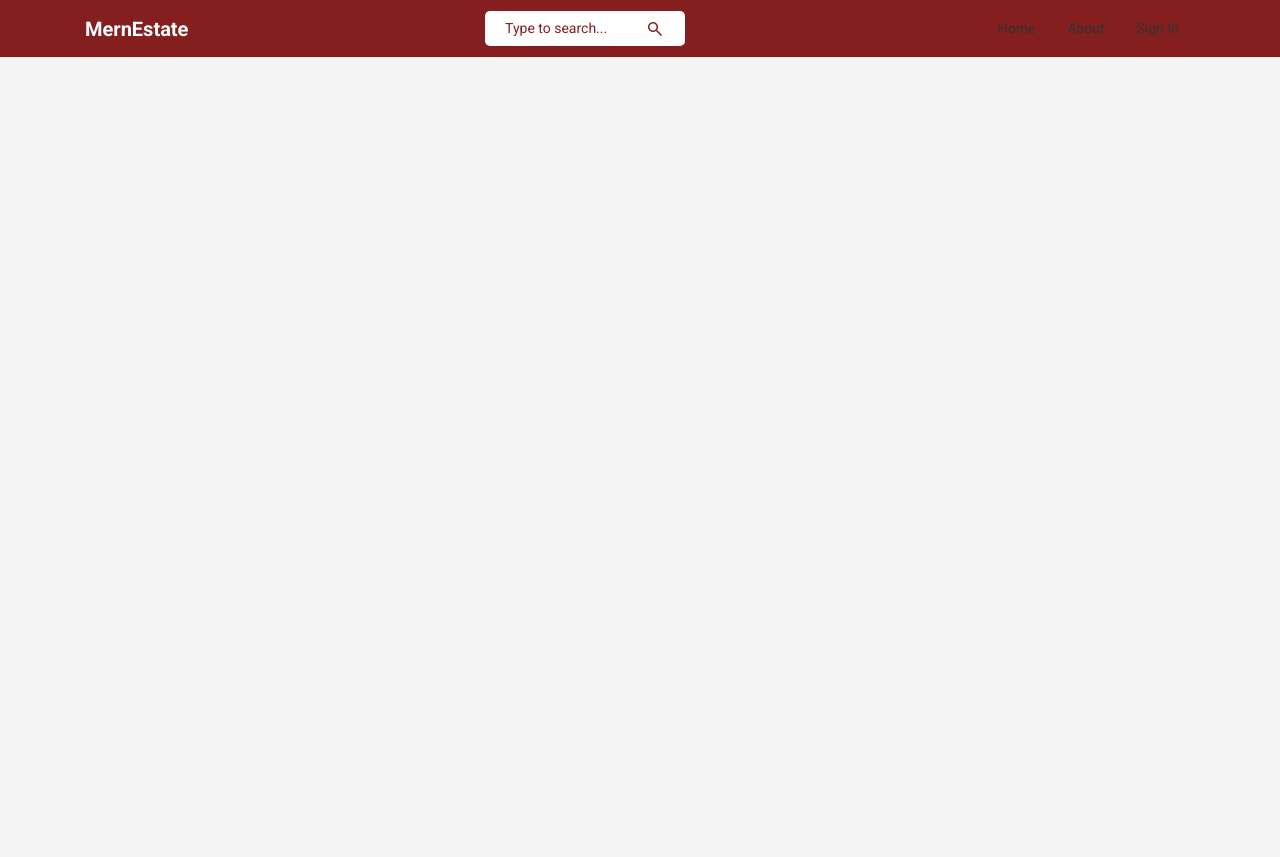
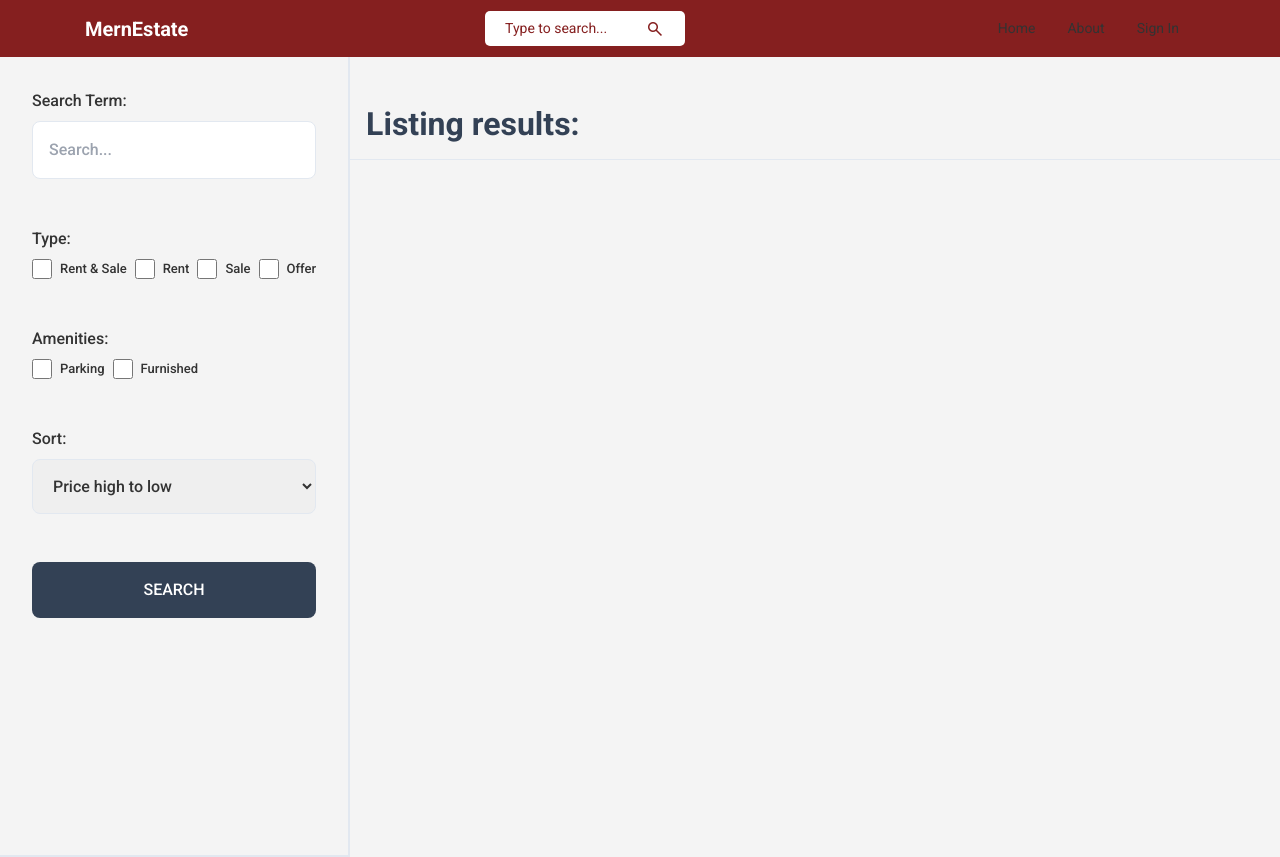
Before and after one commit to george127/mernstack-estate, a React (Vite) app in the folder client/: page /search in a window 1280 px wide. Before the commit the page ends 800 px from the top, so only its background shows below. Built offline with nearby package versions, Linux system fonts and the light colour scheme; no server answers.

Commit message:
Create search page UI

```diff
--- a/client/src/App.jsx
+++ b/client/src/App.jsx
@@ -9,6 +9,8 @@ import PrivateRoute from "./component/PrivateRoute";
 import CreateListing from "./pages/CreateListing";
 import UpdateListing from "./pages/UpdateListing";
 import Listing from './pages/Listing';
+import Search from './pages/Search';
+
 
 
 export default function App() {
@@ -29,6 +31,7 @@ export default function App() {
           />
         </Route>
         <Route path="/about" element={<About />} />
+        <Route path='/search' element={<Search />} />
       </Routes>
     </BrowserRouter>
   );
--- /dev/null
+++ b/client/src/pages/Search.css
@@ -0,0 +1,89 @@
+.search-container {
+    display: flex;
+    flex-direction: column;
+  }
+
+  @media (min-width: 768px) {
+    .search-container {
+      flex-direction: row;
+    }
+  }
+
+  .search-sidebar {
+    padding: 2rem;
+    border-bottom: 2px solid #e2e8f0;
+  }
+
+  @media (min-width: 768px) {
+    .search-sidebar {
+      border-right: 2px solid #e2e8f0;
+      min-height: 100vh;
+    }
+  }
+
+  .search-form {
+    display: flex;
+    flex-direction: column;
+    gap: 2rem;
+  }
+
+  .form-group {
+    display: flex;
+    flex-direction: column;
+  }
+
+  .form-group.label {
+    font-weight: 600;
+  }
+
+  .checkbox-group {
+    display: flex;
+    flex-wrap: wrap;
+    gap: 0.5rem;
+  }
+
+  .checkbox-item {
+    display: flex;
+    align-items: center;
+    gap: 0.5rem;
+  }
+
+  .form-input,
+  .form-select {
+    border: 1px solid #e2e8f0;
+    border-radius: 0.5rem;
+    padding: 1rem;
+    width: 100%;
+  }
+
+  .form-checkbox {
+    width: 1.25rem;
+    height: 1.25rem;
+  }
+
+  .search-button {
+    background-color: #334155;
+    color: #ffffff;
+    padding: 1rem;
+    border-radius: 0.5rem;
+    text-transform: uppercase;
+    cursor: pointer;
+    transition: opacity 0.3s;
+  }
+
+  .search-button:hover {
+    opacity: 0.95;
+  }
+
+  .listing-results {
+    flex-grow: 1;
+  }
+
+  .results-title {
+    font-size: 2rem;
+    font-weight: 600;
+    border-bottom: 1px solid #e2e8f0;
+    padding: 1rem;
+    color: #334155;
+    margin-top: 2rem;
+  }
--- /dev/null
+++ b/client/src/pages/Search.jsx
@@ -0,0 +1,72 @@
+import './Search.css';
+
+export default function Search() {
+  return (
+    <div className="search-container">
+      <div className="search-sidebar">
+        <form className="search-form">
+          <div className="form-group">
+            <label className="form-label">Search Term:</label>
+            <input
+              type="text"
+              id="searchTerm"
+              placeholder="Search..."
+              className="form-input"
+            />
+          </div>
+          <div className="form-group">
+            <label className="form-label">Type:</label>
+            <div className="checkbox-group">
+              <div className="checkbox-item">
+                <input type="checkbox" id="all" className="form-checkbox" />
+                <span>Rent & Sale</span>
+              </div>
+              <div className="checkbox-item">
+                <input type="checkbox" id="rent" className="form-checkbox" />
+                <span>Rent</span>
+              </div>
+              <div className="checkbox-item">
+                <input type="checkbox" id="sale" className="form-checkbox" />
+                <span>Sale</span>
+              </div>
+              <div className="checkbox-item">
+                <input type="checkbox" id="offer" className="form-checkbox" />
+                <span>Offer</span>
+              </div>
+            </div>
+          </div>
+          <div className="form-group">
+            <label className="form-label">Amenities:</label>
+            <div className="checkbox-group">
+              <div className="checkbox-item">
+                <input type="checkbox" id="parking" className="form-checkbox" />
+                <span>Parking</span>
+              </div>
+              <div className="checkbox-item">
+                <input type="checkbox" id="furnished" className="form-checkbox" />
+                <span>Furnished</span>
+              </div>
+            </div>
+          </div>
+          <div className="form-group">
+            <label className="form-label">Sort:</label>
+            <select id="sort_order" className="form-select">
+              <option>Price high to low</option>
+              <option>Price low to high</option>
+              <option>Latest</option>
+              <option>Oldest</option>
+            </select>
+          </div>
+          <button className="search-button">
+            Search
+          </button>
+        </form>
+      </div>
+      <div className="listing-results">
+        <h1 className="results-title">
+          Listing results:
+        </h1>
+      </div>
+    </div>
+  );
+}
```
